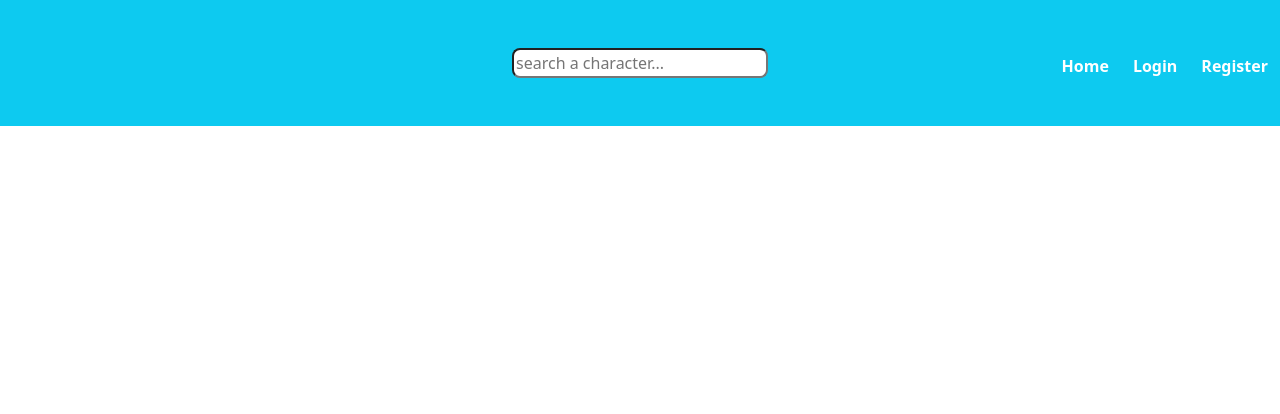
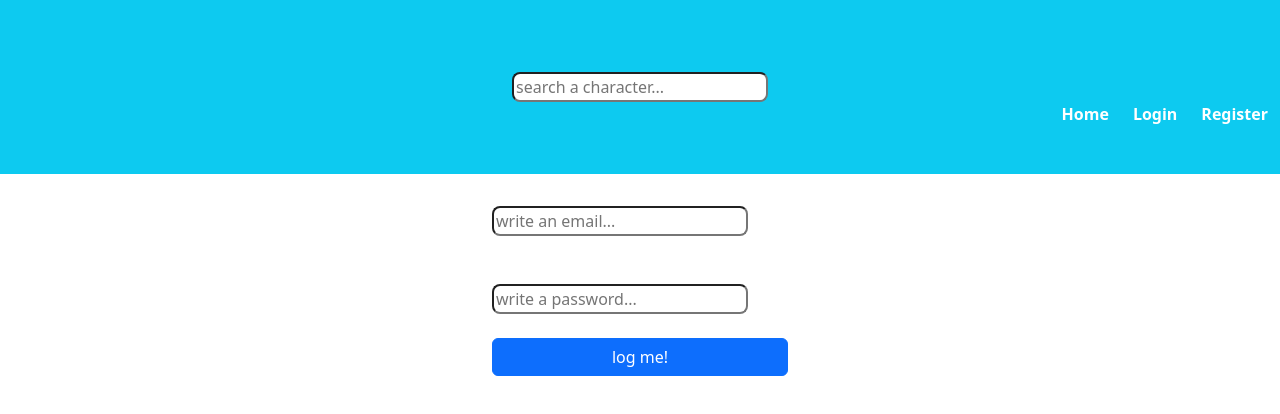
Before and after one commit to GeeksHubsAcademy/reactTSpropsComponentes, a React (Vite) app: page /login in a window 1280 px wide. Shown: the top 414 px of the page. Built offline with nearby package versions, Linux system fonts and the light colour scheme.

Commit message:
Login pre-hecho

```diff
--- a/src/common/TextInput/TextInput.css
+++ b/src/common/TextInput/TextInput.css
@@ -3,4 +3,5 @@
 
     border-radius: 0.5em;
     width: 16em;
+
 }
--- a/src/common/TextInput/TextInput.tsx
+++ b/src/common/TextInput/TextInput.tsx
@@ -13,13 +13,17 @@ export const TextInput = ({name, type, placeholder, state}: InputProps) => {
 
     const inputHandler = ({ target }: React.ChangeEvent<HTMLInputElement>, state:Function) => {
 
-        const { value } = target;
+        const { value, name } = target;
 
-        state(value);
+        state((prevState : any) => ({
+            ...prevState,
+            [name]: value,
+          }));
+
     };
 
     return (
-        <input className='inputDesign'
+        <input className='my-4 inputDesign'
             type={type}
             placeholder={placeholder}
             name={name}
--- a/src/pages/Login/Login.tsx
+++ b/src/pages/Login/Login.tsx
@@ -1,16 +1,89 @@
-import { Container, Row, Col } from "react-bootstrap"
+import { useState } from "react";
+import { Container, Row, Col, Button } from "react-bootstrap";
+import { TextInput } from "../../common/TextInput/TextInput";
+import { logMe } from "../../services/apiCalls";
+import { useNavigate } from "react-router-dom";
 
 export const Login = () => {
+  const navigate = useNavigate();
+  interface Credentials {
+    email: string;
+    password: string;
+  }
 
-    return(
+  const [userCredentials, setUserCredentials] = useState<Credentials>({
+    email: "",
+    password: "",
+  });
+
+  const [welcome, setWelcome] = useState<string>("");
+
+  // useEffect(()=> {
+
+  //   if(userCredentials.email !== ""){
+
+  //       console.log(userCredentials)
+  //   }
+
+  // }, [userCredentials])
+
+  const submitHandler = (e: React.MouseEvent<HTMLButtonElement>) => {
+    e.preventDefault();
+
+    logMe(userCredentials)
+      .then((res) => {
+        console.log(res);
+
+        //Al no dominar aún RDX, guardamos los datos en localStorage....
+        localStorage.setItem("credenciales", JSON.stringify(res));
+
+        setWelcome(res.name);
+
+        setTimeout(() => {
+          navigate("/");
+        }, 4500);
+      })
+      .catch((error) => console.log(error));
+  };
+
+  return (
     <>
       <Container fluid>
+        {welcome !== "" ? (
+          <>
             <Row className="justify-content-center">
-                    <Col className="d-flex justify-content-center" xs={10} md={4} xl={3}>
-
+              <Col className="d-flex flex-column justify-content-center" xs={10} md={4} xl={3}>
+                Bienvenido de nuevo {welcome}....
               </Col>
             </Row>
+          </>
+        ) : (
+          <>
+            <Row className="justify-content-center">
+              <Col
+                className="d-flex flex-column my-2 justify-content-center"
+                xs={10}
+                md={4}
+                xl={3}
+              >
+                <TextInput
+                  name="email"
+                  type="email"
+                  placeholder="write an email..."
+                  state={setUserCredentials}
+                />
+                <TextInput
+                  name="password"
+                  type="password"
+                  placeholder="write a password..."
+                  state={setUserCredentials}
+                />
+                <Button onClick={(e) => submitHandler(e)}>log me!</Button>
+              </Col>
+            </Row>
+          </>
+        )}
       </Container>
     </>
-    )
-}
+  );
+};
--- a/src/services/apiCalls.ts
+++ b/src/services/apiCalls.ts
@@ -1,12 +1,28 @@
+import axios from "axios";
 
-import axios from 'axios';
+const URL = "https://express-api-basic.vercel.app";
+const RM_URL = "https://rickandmortyapi.com/api";
 
-const RM_URL = 'https://rickandmortyapi.com/api'
-
+interface LoginData {
+  email: string;
+  password: string;
+}
 
 export const bringCharacters = async () => {
+  let { data } = await axios.get(`${RM_URL}/character`);
 
-    let {data} = await axios.get(`${RM_URL}/character`);
+  return data.results;
+};
 
-    return data.results;
-}
+export const logMe = async (body: LoginData) => {
+  // let res = await axios.post(`${URL}/auth/login`, body);
+
+  let res = {
+    token: "askdlmfaskldmfasñlkdfmaslñdkfmaslñdkfm",
+    name: "David",
+    id: 5,
+    age: 37
+  }
+
+  return res;
+};
```
Lines whose indentation alone changed are shown as unchanged.
